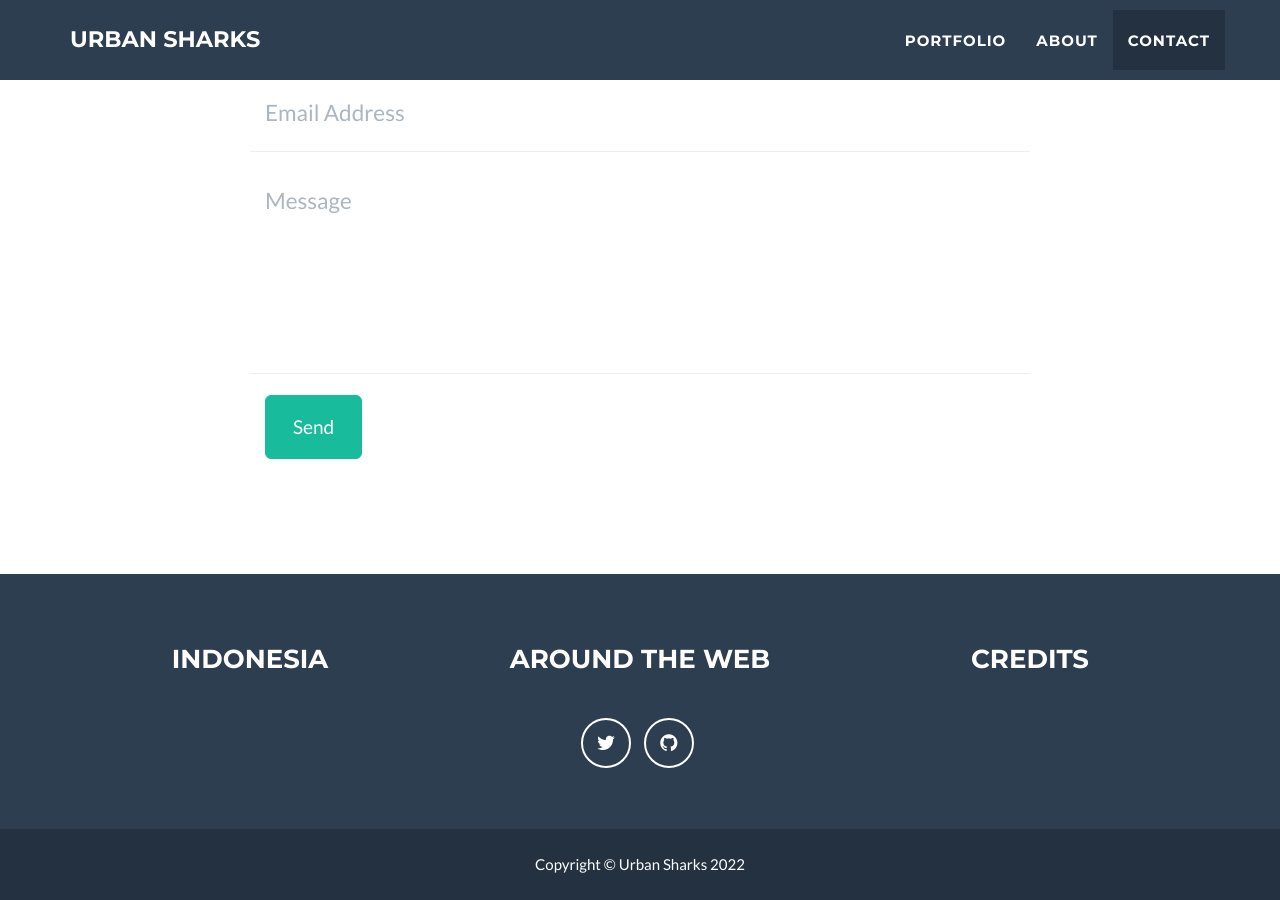
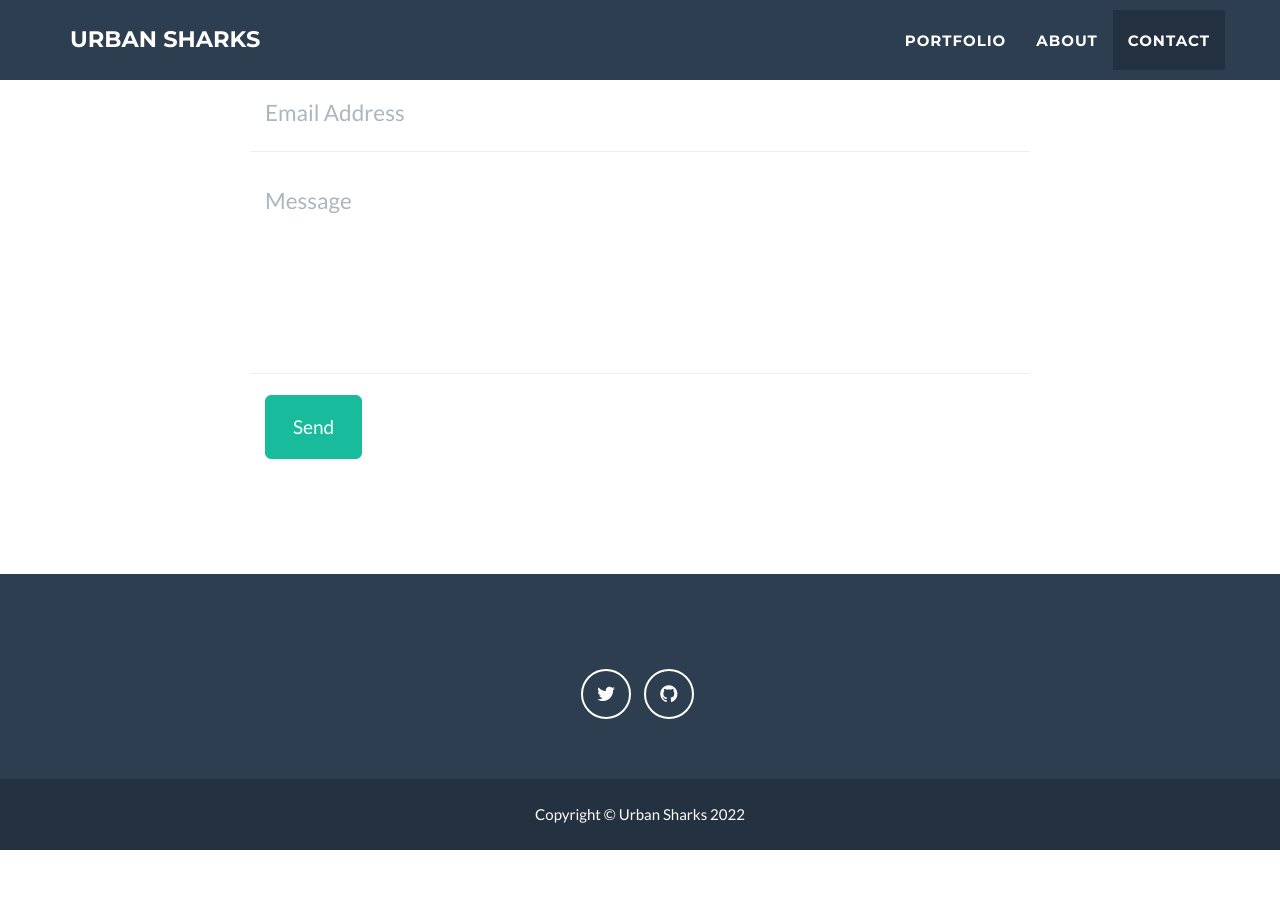
Before and after one commit to DYORBOY/urbansharks.github.io, a Jekyll site: the page built from _posts/2014-07-18-project-1.markdown, in a window 1280 px wide and 900 px high, scrolled down 3355 px. Built offline with Jekyll 4.4.1, drawn with Linux system fonts in a browser that asks for light colours; after the commit the page ends 4205 px from its top, so only the background shows below that.

Commit message:
Update _config.yml

```diff
--- a/_config.yml
+++ b/_config.yml
@@ -33,9 +33,9 @@ color:
 # Footer settings
 footer:
   copyright: Urban Sharks
-  location: Indonesia
-  social: Around the Web
-  credits: Credits
+
+
+
 
 # Social networks usernames (many more available: google-plus, flickr, dribbble, pinterest, instagram, tumblr, linkedin, etc.)
 social:
```
